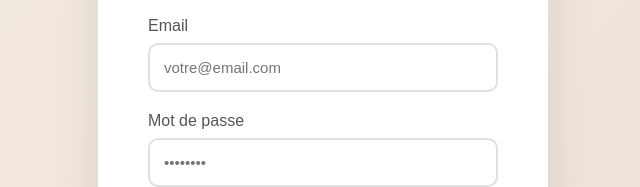
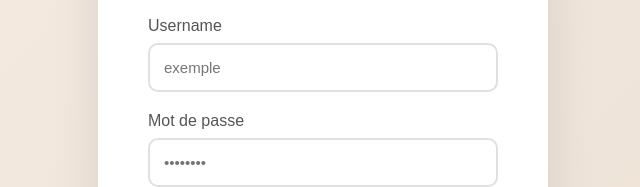
Before and after one commit to Berre250/recipe-generator, a website: page recipe_backend/public/Front/signup.html in a window 1280 px wide. Shown: the part 326-513 px from the top of the page, 317-957 px from the left. Drawn offline with Linux system fonts and the light colour scheme.

Commit message:
Update login and signup forms to use 'username' instead of 'email'

```diff
--- a/recipe_backend/public/Front/signup.html
+++ b/recipe_backend/public/Front/signup.html
@@ -28,12 +28,12 @@
           </div>
 
           <div class="form-group">
-            <label for="email">Email</label>
+            <label for="username">Username</label>
             <input
-              type="email"
-              id="email"
-              name="email"
-              placeholder="votre@email.com"
+              type="username"
+              id="username"
+              name="username"
+              placeholder="exemple"
               required
             />
           </div>
```
Also changed, not shown: recipe_backend/public/Front/login.html (+5 -5 lines).
